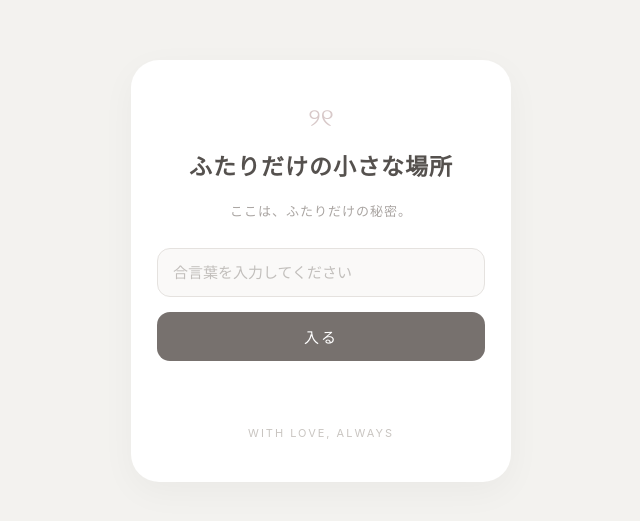
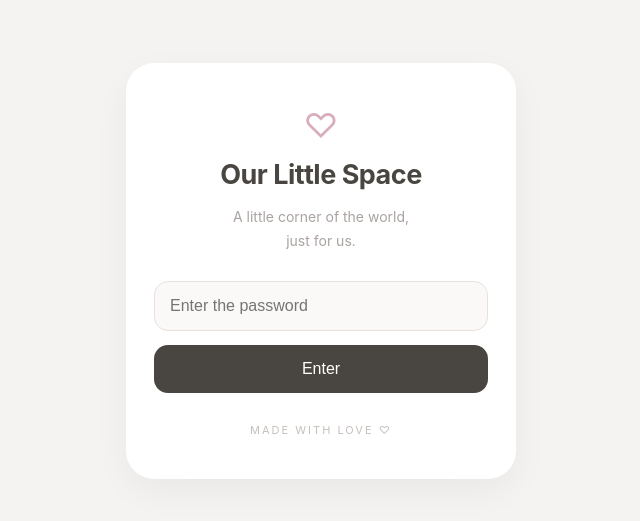
Before and after one commit to ry4041/5heayu1s1s, a plain HTML site: page index.html in a window 1280 px wide. Shown: the part 129-650 px from the top of the page, without its empty margins (319-959 px from the left). Drawn offline with Linux system fonts and the light colour scheme.

Commit message:
Update index.html

```diff
--- a/index.html
+++ b/index.html
@@ -1,10 +1,10 @@
 
 <!DOCTYPE html>
-<html lang="ja">
+<html lang="en">
 <head>
   <meta charset="UTF-8">
   <meta name="viewport" content="width=device-width, initial-scale=1.0">
-  <title>ふたりだけの小さな場所</title>
+  <title>Our Little Space</title>
 
   <style>
     * {
@@ -17,83 +17,81 @@
       display: flex;
       justify-content: center;
       align-items: center;
-      background: #f3f2ef;
-      font-family: -apple-system, BlinkMacSystemFont,
-        "Hiragino Kaku Gothic ProN", "Yu Gothic", sans-serif;
-      color: #55514e;
+      background: #f5f3f1;
+      font-family: -apple-system, BlinkMacSystemFont, sans-serif;
+      color: #494541;
+      padding: 20px;
     }
 
     .card {
-      width: 84%;
-      max-width: 380px;
-      padding: 42px 26px;
+      width: 100%;
+      max-width: 390px;
+      padding: 42px 28px;
       text-align: center;
       background: #fff;
       border-radius: 28px;
-      box-shadow: 0 10px 35px #0000000a;
+      box-shadow: 0 12px 35px #0000000c;
     }
 
     .flower {
-      font-size: 25px;
-      color: #d8c9c9;
+      font-size: 34px;
+      color: #d8aebd;
       margin-bottom: 12px;
     }
 
     h1 {
-      font-size: 23px;
-      font-weight: 600;
-      letter-spacing: 1px;
-      line-height: 1.6;
+      font-size: 27px;
+      margin: 8px 0 12px;
+      letter-spacing: -0.5px;
     }
 
     .subtitle {
-      color: #aaa5a2;
-      font-size: 13px;
-      letter-spacing: 1px;
-      margin: 14px 0 28px;
+      color: #aaa3a0;
+      font-size: 14px;
+      line-height: 1.7;
+      margin-bottom: 28px;
     }
 
     input {
       width: 100%;
       padding: 15px;
-      border: 1px solid #e5e2df;
-      border-radius: 13px;
+      border: 1px solid #e7e2df;
+      border-radius: 14px;
       background: #faf9f8;
-      font-size: 15px;
+      font-size: 16px;
       outline: none;
     }
 
     input:focus {
-      border-color: #c9bfc0;
-    }
-
-    input::placeholder {
-      color: #c2bfbc;
+      border-color: #d9bfc1;
     }
 
     button {
       width: 100%;
-      padding: 14px;
-      margin-top: 15px;
+      padding: 15px;
+      margin-top: 14px;
       border: none;
-      border-radius: 13px;
-      background: #77716e;
+      border-radius: 14px;
+      background: #494541;
       color: white;
-      font-size: 15px;
-      letter-spacing: 2px;
+      font-size: 16px;
+      cursor: pointer;
+    }
+
+    button:active {
+      opacity: 0.85;
     }
 
     #message {
       margin-top: 20px;
-      font-size: 13px;
-      color: #a99b9b;
-      min-height: 20px;
+      color: #c49b9f;
+      font-size: 14px;
     }
 
     .footer {
-      margin-top: 25px;
+      margin-top: 30px;
+      color: #c5bfbb;
       font-size: 11px;
-      color: #c9c5c1;
       letter-spacing: 2px;
     }
   </style>
@@ -101,39 +99,32 @@
 
 <body>
   <main class="card">
-    <div class="flower">୨୧</div>
+    <div class="flower">♡</div>
 
-    <h1>ふたりだけの小さな場所</h1>
+    <h1>Our Little Space</h1>
 
     <p class="subtitle">
-      ここは、ふたりだけの秘密。
+      A little corner of the world,<br>
+      just for us.
     </p>
 
     <input
       id="password"
       type="password"
-      placeholder="合言葉を入力してください"
+      placeholder="Enter the password"
     >
 
-    <button onclick="unlock()">入る</button>
+    <button onclick="unlock()">Enter</button>
 
     <p id="message"></p>
 
-    <div class="footer">WITH LOVE, ALWAYS</div>
+    <div class="footer">MADE WITH LOVE ♡</div>
   </main>
 
   <script>
     function unlock() {
-      const password =
-        document.getElementById("password").value;
-
-      if (password === "1231") {
-        document.getElementById("message").textContent =
-          "おかえりなさい。待っていたよ。";
-      } else {
-        document.getElementById("message").textContent =
-          "合言葉が違うみたいです。";
-      }
+      document.getElementById("message").textContent =
+        "Welcome to our little space. ♡";
     }
   </script>
 </body>
```
